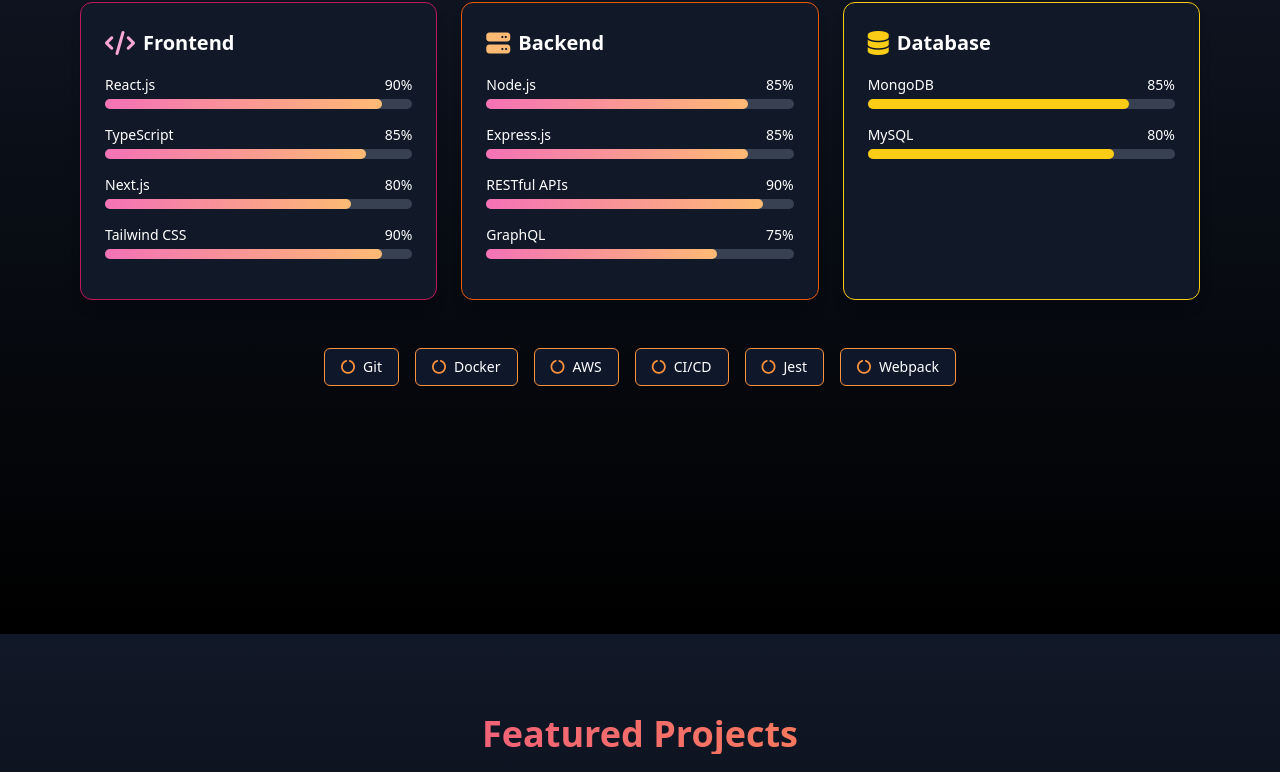
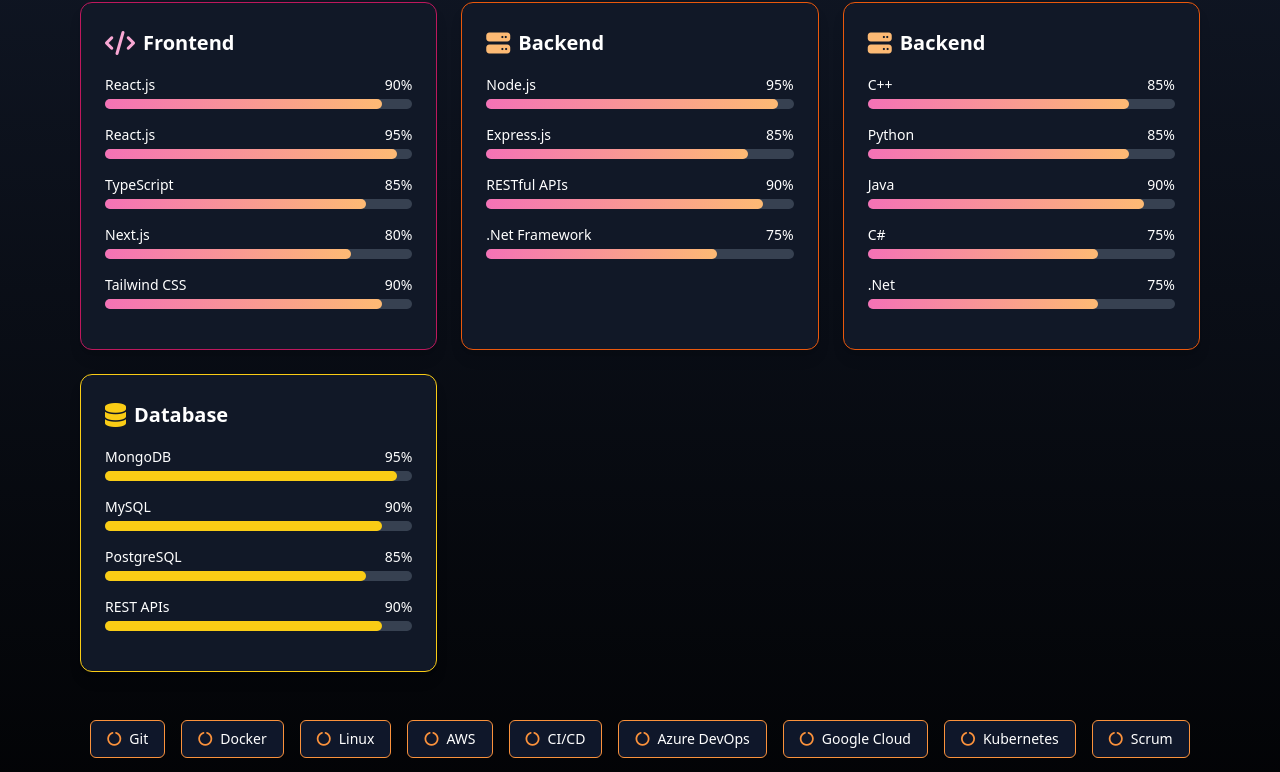
Before and after one commit to rishavranjan60/PortfolioApp, an Angular app in the folder frontend/: page / in a window 1280 px wide. Shown: the part 2566-3338 px from the top of the page. Built offline with nearby package versions, Linux system fonts and the light colour scheme; what ngx-typed-js would draw is missing.

Commit message:
add updated and newly learned skilled

```diff
--- a/frontend/src/app/components/skill/skill.component.html
+++ b/frontend/src/app/components/skill/skill.component.html
@@ -14,6 +14,7 @@
         </div>
         <div *ngFor="let skill of [
           { name: 'React.js', value: 90 },
+          { name: 'React.js', value: 95 },
           { name: 'TypeScript', value: 85 },
           { name: 'Next.js', value: 80 },
           { name: 'Tailwind CSS', value: 90 }
@@ -35,10 +36,35 @@
           <h3 class="text-xl font-bold">Backend</h3>
         </div>
         <div *ngFor="let skill of [
-          { name: 'Node.js', value: 85 },
+          { name: 'Node.js', value: 95 },
           { name: 'Express.js', value: 85 },
           { name: 'RESTful APIs', value: 90 },
-          { name: 'GraphQL', value: 75 }
+          { name: '.Net Framework', value: 75 }
+        ]" class="mb-4">
+          <div class="flex justify-between text-sm text-white mb-1">
+            <span>{{skill.name}}</span>
+            <span>{{skill.value}}%</span>
+          </div>
+          <div class="w-full bg-gray-700 rounded-full h-2.5">
+            <div class="bg-gradient-to-r from-pink-400 to-orange-300 h-2.5 rounded-full" [style.width.%]="skill.value"></div>
+          </div>
+        </div>
+      </div>
+
+
+      <!-- Programming -->
+
+      <div class="bg-[#111827] p-6 rounded-xl shadow-lg border border-orange-600">
+        <div class="flex items-center space-x-2 mb-4">
+          <div class="text-2xl text-orange-300"><i class="fas fa-server"></i></div>
+          <h3 class="text-xl font-bold">Backend</h3>
+        </div>
+        <div *ngFor="let skill of [
+          { name: 'C++', value: 85 },
+          { name: 'Python', value: 85 },
+          { name: 'Java', value: 90 },
+          { name: 'C#', value: 75 },
+          { name: '.Net', value: 75 }
         ]" class="mb-4">
           <div class="flex justify-between text-sm text-white mb-1">
             <span>{{skill.name}}</span>
@@ -57,8 +83,10 @@
           <h3 class="text-xl font-bold">Database</h3>
         </div>
         <div *ngFor="let skill of [
-          { name: 'MongoDB', value: 85 },
-          { name: 'MySQL', value: 80 }
+          { name: 'MongoDB', value: 95 },
+          { name: 'MySQL', value: 90 },
+          { name: 'PostgreSQL', value: 85 },
+          { name: 'REST APIs', value: 90 }
         ]" class="mb-4">
           <div class="flex justify-between text-sm text-white mb-1">
             <span>{{skill.name}}</span>
@@ -73,7 +101,11 @@
 
     <!-- Extra Skills -->
     <div class="mt-12 flex flex-wrap justify-center gap-4">
-      <span *ngFor="let tech of ['Git', 'Docker', 'AWS', 'CI/CD', 'Jest', 'Webpack']"
+      <span *ngFor="let tech of ['Git', 'Docker', 'Linux', 'AWS', 'CI/CD', 'Azure DevOps', 'Google Cloud', 'Kubernetes', 'Scrum', 'Agile', 'Jira', 'Software Architect', 'Digital Mindset and Digital Business Transformation' ]"
+        class="bg-[#0f172a] border border-orange-400 px-4 py-2 rounded-md text-white text-sm">
+        <i class="fas fa-circle-notch mr-2 text-orange-400"></i>{{tech}}
+      </span>
+      <span *ngFor="let tech of ['Machine Learning', 'Deep Learning', 'GenerativeAI', 'PyTorch', 'Tensorflow', 'MLOps', 'AI Agents/Wrapper Builder' ]"
         class="bg-[#0f172a] border border-orange-400 px-4 py-2 rounded-md text-white text-sm">
         <i class="fas fa-circle-notch mr-2 text-orange-400"></i>{{tech}}
       </span>
```
Also changed, not shown: 1 other file (tests, documents, lock files or other folders).
